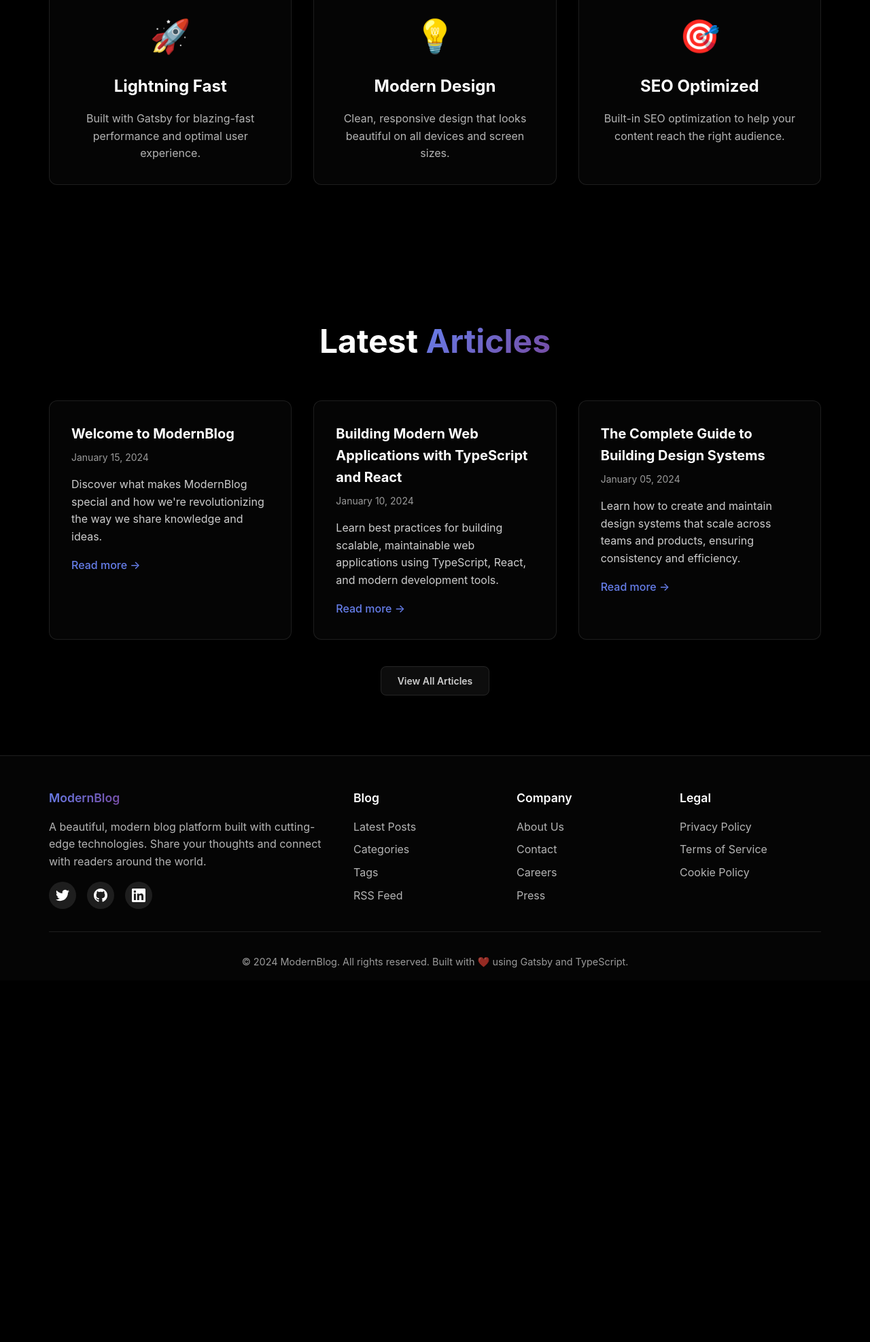
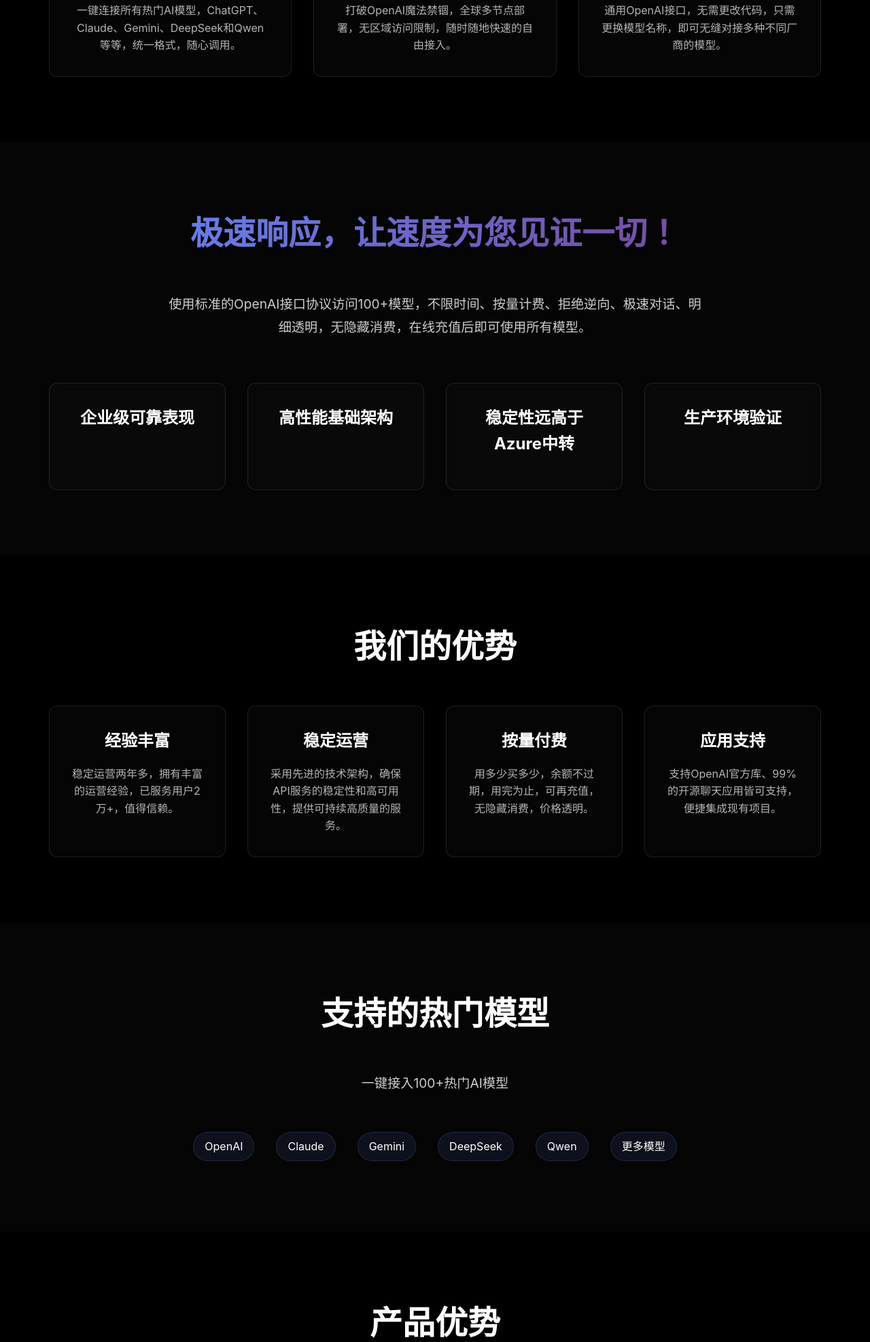
Before and after one commit to gzyxds/gatsby, a Gatsby site: page / in a window 1280 px wide. Shown: the part 826-2800 px from the top of the page at 68% size. Before the commit the page ends 2268 px from the top, so only its background shows below. Built offline with nearby package versions, Linux system fonts and the light colour scheme; Gatsby itself is replaced by a stand-in of ours.

Commit message:
refactor: 将ModernBlog重构为必定API，更新品牌相关内容和UI
- 更新品牌名称从ModernBlog到必定API
- 修改所有相关UI组件中的品牌展示
- 更新网站元数据和配置
- 调整首页内容以匹配新产品定位
- 移除不必要的博客相关内容

```diff
--- a/gatsby-config.ts
+++ b/gatsby-config.ts
@@ -2,10 +2,10 @@ import type { GatsbyConfig } from "gatsby";
 
 const config: GatsbyConfig = {
   siteMetadata: {
-    title: `Modern Blog`,
-    description: `A beautiful, modern blog built with Gatsby and TypeScript`,
-    author: `@yourusername`,
-    siteUrl: `https://your-blog.com`,
+    title: `必定API`,
+    description: `一个接口，无限模型 - 一站式对接各种大模型，让开发更智能、更高效`,
+    author: `必定API`,
+    siteUrl: `https://biding-api.com`,
   },
   graphqlTypegen: true,
   plugins: [
@@ -32,8 +32,8 @@ const config: GatsbyConfig = {
     {
       resolve: `gatsby-plugin-manifest`,
       options: {
-        name: `Modern Blog`,
-        short_name: `Blog`,
+        name: `必定API`,
+        short_name: `必定API`,
         start_url: `/`,
         background_color: `#000000`,
         theme_color: `#000000`,
--- a/src/components/Footer.tsx
+++ b/src/components/Footer.tsx
@@ -99,62 +99,45 @@ const Footer: React.FC = () => {
       <FooterContent>
         <FooterGrid>
           <FooterSection>
-            <h3><GradientText>ModernBlog</GradientText></h3>
+            <h3><GradientText>必定API</GradientText></h3>
             <p>
-              A beautiful, modern blog platform built with cutting-edge technologies.
-              Share your thoughts and connect with readers around the world.
+              一个接口，无限模型 - 一站式对接各种大模型，让开发更智能、更高效。
             </p>
             <SocialLinks>
-              <a href="#" aria-label="Twitter">
-                <svg width="20" height="20" viewBox="0 0 24 24" fill="currentColor">
-                  <path d="M23.953 4.57a10 10 0 01-2.825.775 4.958 4.958 0 002.163-2.723c-.951.555-2.005.959-3.127 1.184a4.92 4.92 0 00-8.384 4.482C7.69 8.095 4.067 6.13 1.64 3.162a4.822 4.822 0 00-.666 2.475c0 1.71.87 3.213 2.188 4.096a4.904 4.904 0 01-2.228-.616v.06a4.923 4.923 0 003.946 4.827 4.996 4.996 0 01-2.212.085 4.936 4.936 0 004.604 3.417 9.867 9.867 0 01-6.102 2.105c-.39 0-.779-.023-1.17-.067a13.995 13.995 0 007.557 2.209c9.053 0 13.998-7.496 13.998-13.985 0-.21 0-.42-.015-.63A9.935 9.935 0 0024 4.59z"/>
-                </svg>
-              </a>
-              <a href="#" aria-label="GitHub">
-                <svg width="20" height="20" viewBox="0 0 24 24" fill="currentColor">
-                  <path d="M12 0c-6.626 0-12 5.373-12 12 0 5.302 3.438 9.8 8.207 11.387.599.111.793-.261.793-.577v-2.234c-3.338.726-4.033-1.416-4.033-1.416-.546-1.387-1.333-1.756-1.333-1.756-1.089-.745.083-.729.083-.729 1.205.084 1.839 1.237 1.839 1.237 1.07 1.834 2.807 1.304 3.492.997.107-.775.418-1.305.762-1.604-2.665-.305-5.467-1.334-5.467-5.931 0-1.311.469-2.381 1.236-3.221-.124-.303-.535-1.524.117-3.176 0 0 1.008-.322 3.301 1.23.957-.266 1.983-.399 3.003-.404 1.02.005 2.047.138 3.006.404 2.291-1.552 3.297-1.23 3.297-1.23.653 1.653.242 2.874.118 3.176.77.84 1.235 1.911 1.235 3.221 0 4.609-2.807 5.624-5.479 5.921.43.372.823 1.102.823 2.222v3.293c0 .319.192.694.801.576 4.765-1.589 8.199-6.086 8.199-11.386 0-6.627-5.373-12-12-12z"/>
-                </svg>
-              </a>
-              <a href="#" aria-label="LinkedIn">
-                <svg width="20" height="20" viewBox="0 0 24 24" fill="currentColor">
-                  <path d="M20.447 20.452h-3.554v-5.569c0-1.328-.027-3.037-1.852-3.037-1.853 0-2.136 1.445-2.136 2.939v5.667H9.351V9h3.414v1.561h.046c.477-.9 1.637-1.85 3.37-1.85 3.601 0 4.267 2.37 4.267 5.455v6.286zM5.337 7.433c-1.144 0-2.063-.926-2.063-2.065 0-1.138.92-2.063 2.063-2.063 1.14 0 2.064.925 2.064 2.063 0 1.139-.925 2.065-2.064 2.065zm1.782 13.019H3.555V9h3.564v11.452zM22.225 0H1.771C.792 0 0 .774 0 1.729v20.542C0 23.227.792 24 1.771 24h20.451C23.2 24 24 23.227 24 22.271V1.729C24 .774 23.2 0 22.222 0h.003z"/>
-                </svg>
-              </a>
+              {/* Social links placeholders */}
             </SocialLinks>
           </FooterSection>
 
           <FooterSection>
-            <h3>Blog</h3>
+            <h3>产品</h3>
             <ul>
-              <li><a href="/blog">Latest Posts</a></li>
-              <li><a href="/blog/categories">Categories</a></li>
-              <li><a href="/blog/tags">Tags</a></li>
-              <li><a href="/rss.xml">RSS Feed</a></li>
+              <li><a href="#">价格</a></li>
+              <li><a href="#">文档</a></li>
+              <li><a href="#">模型列表</a></li>
+              <li><a href="#">系统状态</a></li>
             </ul>
           </FooterSection>
 
           <FooterSection>
-            <h3>Company</h3>
+            <h3>支持</h3>
             <ul>
-              <li><a href="/about">About Us</a></li>
-              <li><a href="/contact">Contact</a></li>
-              <li><a href="/careers">Careers</a></li>
-              <li><a href="/press">Press</a></li>
+              <li><a href="#">联系客服</a></li>
+              <li><a href="#">常见问题</a></li>
+              <li><a href="#">社区</a></li>
             </ul>
           </FooterSection>
 
           <FooterSection>
-            <h3>Legal</h3>
+            <h3>法律</h3>
             <ul>
-              <li><a href="/privacy">Privacy Policy</a></li>
-              <li><a href="/terms">Terms of Service</a></li>
-              <li><a href="/cookies">Cookie Policy</a></li>
+              <li><a href="#">隐私政策</a></li>
+              <li><a href="#">服务条款</a></li>
             </ul>
           </FooterSection>
         </FooterGrid>
 
         <FooterBottom>
-          <p>&copy; 2024 ModernBlog. All rights reserved. Built with ❤️ using Gatsby and TypeScript.</p>
+          <p>&copy; {new Date().getFullYear()} 必定API. All rights reserved.</p>
         </FooterBottom>
       </FooterContent>
     </FooterContainer>
--- a/src/pages/index.tsx
+++ b/src/pages/index.tsx
@@ -1,5 +1,5 @@
 import React from 'react';
-import { Link, graphql } from 'gatsby';
+import { graphql } from 'gatsby';
 import styled from 'styled-components';
 import Layout from '../components/Layout';
 import { Button, Card, Section, Grid, GradientText } from '../styles/GlobalStyles';
@@ -25,7 +25,7 @@ const HeroSubtitle = styled.p`
   font-size: 1.25rem;
   color: rgba(255, 255, 255, 0.8);
   margin-bottom: 3rem;
-  max-width: 600px;
+  max-width: 800px;
   margin-left: auto;
   margin-right: auto;
   line-height: 1.6;
@@ -40,6 +40,7 @@ const HeroCTA = styled.div`
 
 const FeatureCard = styled(Card)`
   text-align: center;
+  height: 100%;
 
   h3 {
     font-size: 1.5rem;
@@ -50,35 +51,6 @@ const FeatureCard = styled(Card)`
   p {
     color: rgba(255, 255, 255, 0.7);
     line-height: 1.6;
-  }
-`;
-
-const BlogPreview = styled(Card)`
-  h3 {
-    font-size: 1.25rem;
-    margin-bottom: 0.5rem;
-    color: white;
-  }
-
-  .meta {
-    font-size: 0.875rem;
-    color: rgba(255, 255, 255, 0.6);
-    margin-bottom: 1rem;
-  }
-
-  p {
-    color: rgba(255, 255, 255, 0.8);
-    line-height: 1.6;
-    margin-bottom: 1rem;
-  }
-
-  .read-more {
-    color: #667eea;
-    font-weight: 500;
-
-    &:hover {
-      color: #764ba2;
-    }
   }
 `;
 
@@ -93,113 +65,148 @@ const SectionTitle = styled.h2`
   }
 `;
 
-interface IndexPageProps {
-  data: {
-    site: {
-      siteMetadata: {
-        title: string;
-        description: string;
-      };
-    };
-    allMarkdownRemark: {
-      nodes: Array<{
-        id: string;
-        excerpt: string;
-        frontmatter: {
-          title: string;
-          date: string;
-          description: string;
-        };
-        fields: {
-          slug: string;
-        };
-      }>;
-    };
-  };
-}
+const ModelTag = styled.span`
+  display: inline-block;
+  padding: 0.5rem 1rem;
+  background: rgba(102, 126, 234, 0.1);
+  border: 1px solid rgba(102, 126, 234, 0.2);
+  border-radius: 2rem;
+  color: white;
+  font-size: 1rem;
+  margin: 0.5rem;
+  transition: all 0.3s ease;
 
-const IndexPage: React.FC<IndexPageProps> = ({ data }) => {
-  const posts = data.allMarkdownRemark.nodes;
+  &:hover {
+    background: rgba(102, 126, 234, 0.2);
+    transform: translateY(-2px);
+  }
+`;
 
+const IndexPage = () => {
   return (
     <Layout>
       <Hero>
         <div className="container">
           <HeroTitle>
-            Welcome to <GradientText>ModernBlog</GradientText>
+            <GradientText>必定API</GradientText>
           </HeroTitle>
           <HeroSubtitle>
-            Discover insightful articles, cutting-edge tutorials, and thought-provoking content
-            from industry experts and passionate writers.
+            一个接口，无限模型 - 一站式对接各种大模型，让开发更智能、更高效
           </HeroSubtitle>
           <HeroCTA>
-            <Button variant="primary" as={Link} to="/blog">
-              Explore Articles
-            </Button>
-            <Button variant="secondary" as={Link} to="/about">
-              Learn More
-            </Button>
+            <Button variant="primary">立即开始使用</Button>
           </HeroCTA>
         </div>
       </Hero>
 
       <Section>
         <div className="container">
-          <SectionTitle>
-            Why Choose <GradientText>ModernBlog</GradientText>?
-          </SectionTitle>
+          <SectionTitle>核心特性</SectionTitle>
           <Grid>
             <FeatureCard>
-              <div style={{ fontSize: '3rem', marginBottom: '1rem' }}>🚀</div>
-              <h3>Lightning Fast</h3>
-              <p>Built with Gatsby for blazing-fast performance and optimal user experience.</p>
+              <h3>全覆盖模型支持</h3>
+              <p>一键连接所有热门AI模型，ChatGPT、Claude、Gemini、DeepSeek和Qwen 等等，统一格式，随心调用。</p>
             </FeatureCard>
             <FeatureCard>
-              <div style={{ fontSize: '3rem', marginBottom: '1rem' }}>💡</div>
-              <h3>Modern Design</h3>
-              <p>Clean, responsive design that looks beautiful on all devices and screen sizes.</p>
+              <h3>自由访问</h3>
+              <p>打破OpenAI魔法禁锢，全球多节点部署，无区域访问限制，随时随地快速的自由接入。</p>
             </FeatureCard>
             <FeatureCard>
-              <div style={{ fontSize: '3rem', marginBottom: '1rem' }}>🎯</div>
-              <h3>SEO Optimized</h3>
-              <p>Built-in SEO optimization to help your content reach the right audience.</p>
+              <h3>无缝集成</h3>
+              <p>通用OpenAI接口，无需更改代码，只需更换模型名称，即可无缝对接多种不同厂商的模型。</p>
             </FeatureCard>
           </Grid>
         </div>
       </Section>
 
-      {posts.length > 0 && (
-        <Section>
-          <div className="container">
+      <Section style={{ background: 'rgba(255, 255, 255, 0.02)' }}>
+        <div className="container">
+          <div style={{ textAlign: 'center', maxWidth: '800px', margin: '0 auto 4rem' }}>
             <SectionTitle>
-              Latest <GradientText>Articles</GradientText>
+              <GradientText>极速响应，让速度为您见证一切！</GradientText>
             </SectionTitle>
-            <Grid>
-              {posts.slice(0, 3).map(post => (
-                <BlogPreview key={post.id}>
-                  <h3>
-                    <Link to={`/blog${post.fields.slug}`}>
-                      {post.frontmatter.title}
-                    </Link>
-                  </h3>
-                  <div className="meta">
-                    {post.frontmatter.date}
-                  </div>
-                  <p>{post.frontmatter.description || post.excerpt}</p>
-                  <Link to={`/blog${post.fields.slug}`} className="read-more">
-                    Read more →
-                  </Link>
-                </BlogPreview>
-              ))}
-            </Grid>
-            <div style={{ textAlign: 'center', marginTop: '3rem' }}>
-              <Button variant="secondary" as={Link} to="/blog">
-                View All Articles
-              </Button>
-            </div>
+            <p style={{ fontSize: '1.2rem', color: 'rgba(255, 255, 255, 0.8)', lineHeight: 1.8 }}>
+              使用标准的OpenAI接口协议访问100+模型，不限时间、按量计费、拒绝逆向、极速对话、明细透明，无隐藏消费，在线充值后即可使用所有模型。
+            </p>
           </div>
-        </Section>
-      )}
+          <Grid columns={4}>
+            <FeatureCard>
+              <h3>企业级可靠表现</h3>
+            </FeatureCard>
+            <FeatureCard>
+              <h3>高性能基础架构</h3>
+            </FeatureCard>
+            <FeatureCard>
+              <h3>稳定性远高于Azure中转</h3>
+            </FeatureCard>
+            <FeatureCard>
+              <h3>生产环境验证</h3>
+            </FeatureCard>
+          </Grid>
+        </div>
+      </Section>
+
+      <Section>
+        <div className="container">
+          <SectionTitle>我们的优势</SectionTitle>
+          <Grid columns={4}>
+            <FeatureCard>
+              <h3>经验丰富</h3>
+              <p>稳定运营两年多，拥有丰富的运营经验，已服务用户2万+，值得信赖。</p>
+            </FeatureCard>
+            <FeatureCard>
+              <h3>稳定运营</h3>
+              <p>采用先进的技术架构，确保API服务的稳定性和高可用性，提供可持续高质量的服务。</p>
+            </FeatureCard>
+            <FeatureCard>
+              <h3>按量付费</h3>
+              <p>用多少买多少，余额不过期，用完为止，可再充值，无隐藏消费，价格透明。</p>
+            </FeatureCard>
+            <FeatureCard>
+              <h3>应用支持</h3>
+              <p>支持OpenAI官方库、99%的开源聊天应用皆可支持，便捷集成现有项目。</p>
+            </FeatureCard>
+          </Grid>
+        </div>
+      </Section>
+
+      <Section style={{ background: 'rgba(255, 255, 255, 0.02)' }}>
+        <div className="container">
+          <SectionTitle>支持的热门模型</SectionTitle>
+          <div style={{ textAlign: 'center', marginBottom: '3rem' }}>
+            <p style={{ fontSize: '1.2rem', color: 'rgba(255, 255, 255, 0.8)' }}>一键接入100+热门AI模型</p>
+          </div>
+          <div style={{ display: 'flex', justifyContent: 'center', flexWrap: 'wrap', gap: '1rem', maxWidth: '800px', margin: '0 auto' }}>
+            {['OpenAI', 'Claude', 'Gemini', 'DeepSeek', 'Qwen', '更多模型'].map((model) => (
+              <ModelTag key={model}>{model}</ModelTag>
+            ))}
+          </div>
+        </div>
+      </Section>
+
+      <Section>
+        <div className="container">
+          <SectionTitle>产品优势</SectionTitle>
+          <Grid columns={4}>
+            <FeatureCard>
+              <h3>明细可查</h3>
+              <p>统计每次请求消耗明细，价格透明，无隐藏消费，用的放心，随时查看使用状况。</p>
+            </FeatureCard>
+            <FeatureCard>
+              <h3>并发满足</h3>
+              <p>默认并发满足大部分用户需求，超高并发需求请联系客服，为您提供定制化服务方案。</p>
+            </FeatureCard>
+            <FeatureCard>
+              <h3>稳定性高</h3>
+              <p>日志公开每次模型请求速度，稳定性远高于Azure中转，确保您的应用流畅运行。</p>
+            </FeatureCard>
+            <FeatureCard>
+              <h3>企业级可靠表现</h3>
+              <p>高性能基础架构支撑，在多行业生产环境中经受考验，稳定可靠，为您的业务保驾护航。</p>
+            </FeatureCard>
+          </Grid>
+        </div>
+      </Section>
     </Layout>
   );
 };
@@ -214,22 +221,5 @@ export const query = graphql`
         description
       }
     }
-    allMarkdownRemark(
-      sort: { frontmatter: { date: DESC } }
-      limit: 3
-    ) {
-      nodes {
-        id
-        excerpt
-        frontmatter {
-          title
-          date(formatString: "MMMM DD, YYYY")
-          description
-        }
-        fields {
-          slug
-        }
-      }
-    }
   }
 `;
```
Also changed, not shown: src/components/Header.tsx (+3 -5 lines), README.md, src/pages/about.tsx (line endings or trailing spaces).
